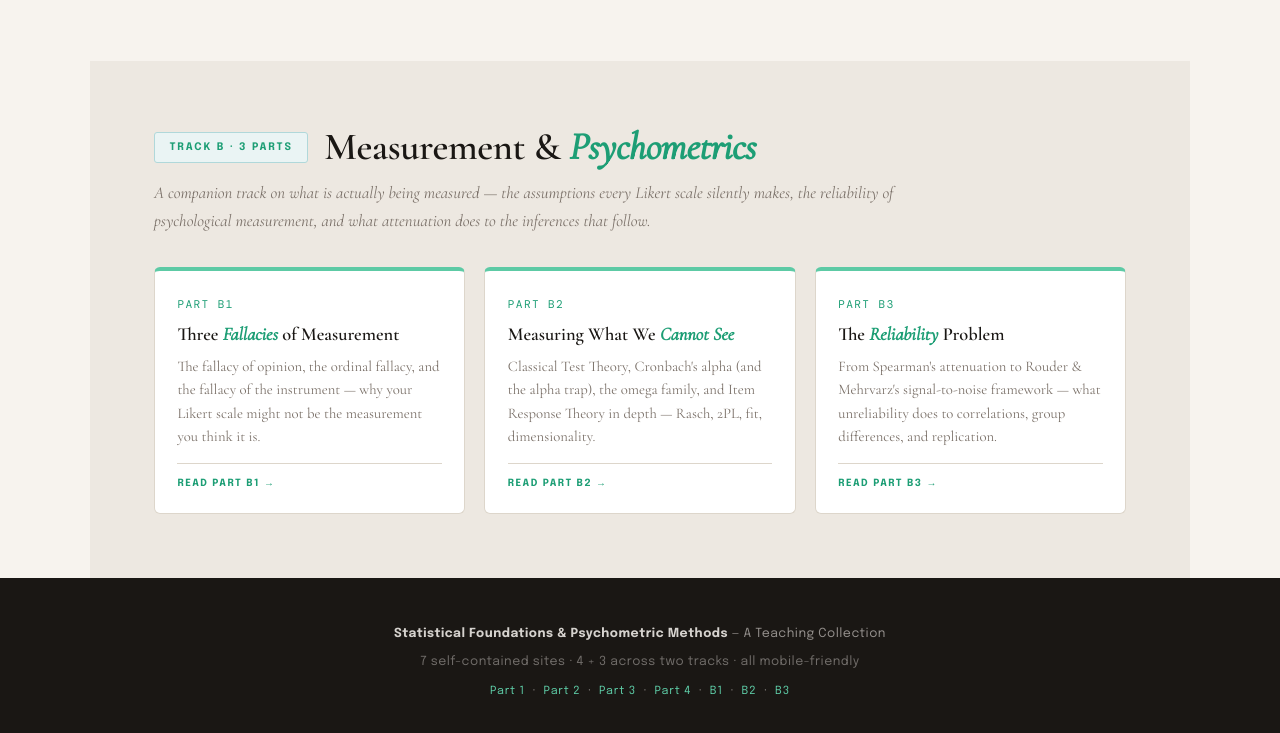
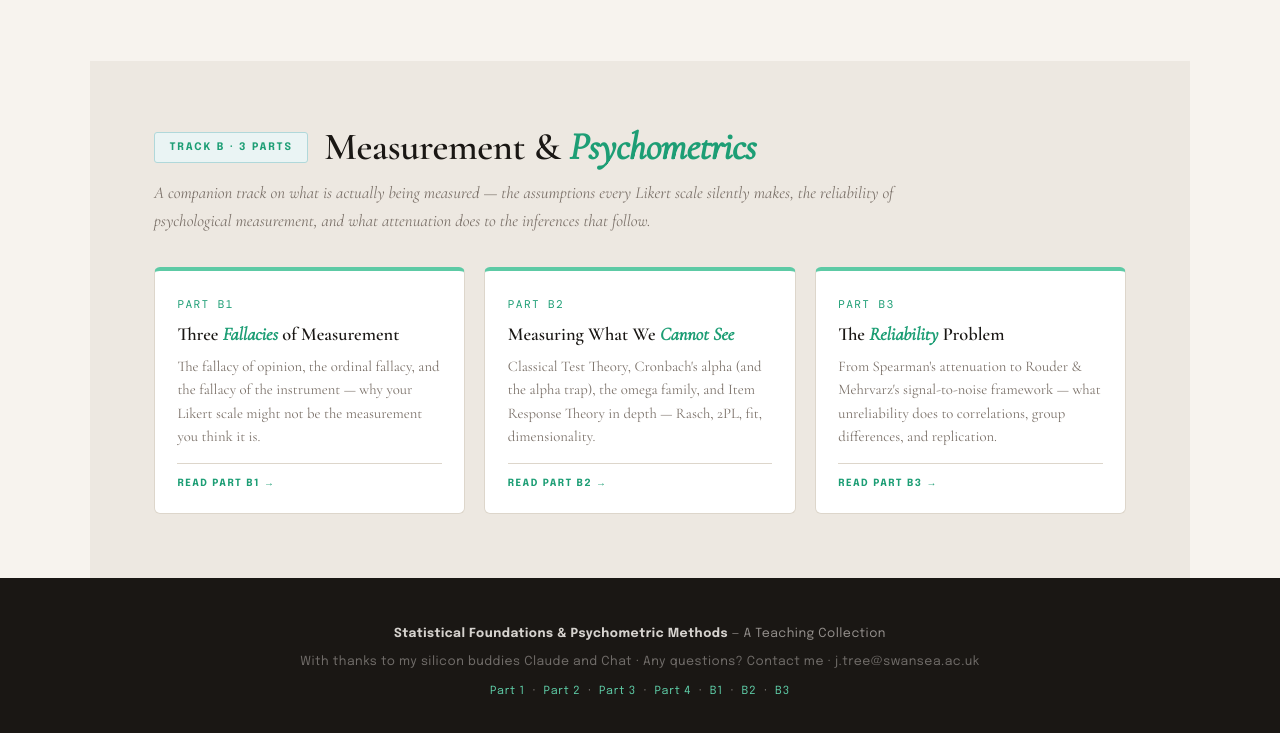
Before and after one commit to jjtree2001/jjtree2001.github.io, a plain HTML site: page index.html in a window 1280 px wide. Shown: the part 981-1714 px from the top of the page. Drawn offline with nearby package versions, Linux system fonts and the light colour scheme.

Commit message:
Update index.html

```diff
--- a/index.html
+++ b/index.html
@@ -237,7 +237,7 @@ footer a:hover { color: var(--amber-light); }
 ════════════════════════════════════════ -->
 <footer>
   <p><strong>Statistical Foundations &amp; Psychometric Methods</strong> — A Teaching Collection</p>
-  <p style="opacity:0.7;">7 self-contained sites · 4 + 3 across two tracks · all mobile-friendly</p>
+  <p style="opacity:0.7;">With thanks to my silicon buddies Claude and Chat · Any questions? Contact me · j.tree@swansea.ac.uk</p>
   <p style="margin-top:0.6rem; font-size:0.7rem; letter-spacing:0.08em;">
     <a href="lln_website_v2.html">Part 1</a>
     &nbsp;·&nbsp;
```
